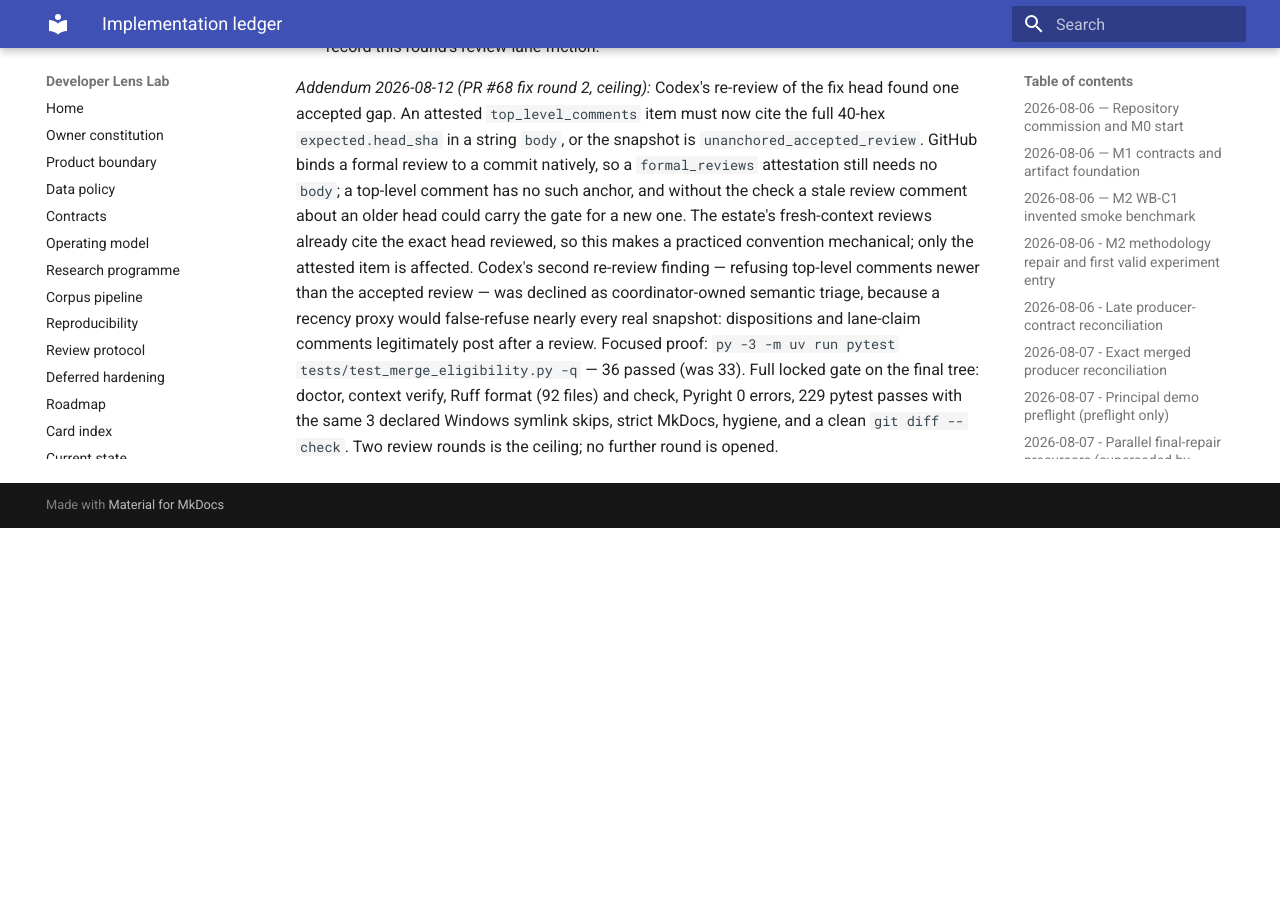
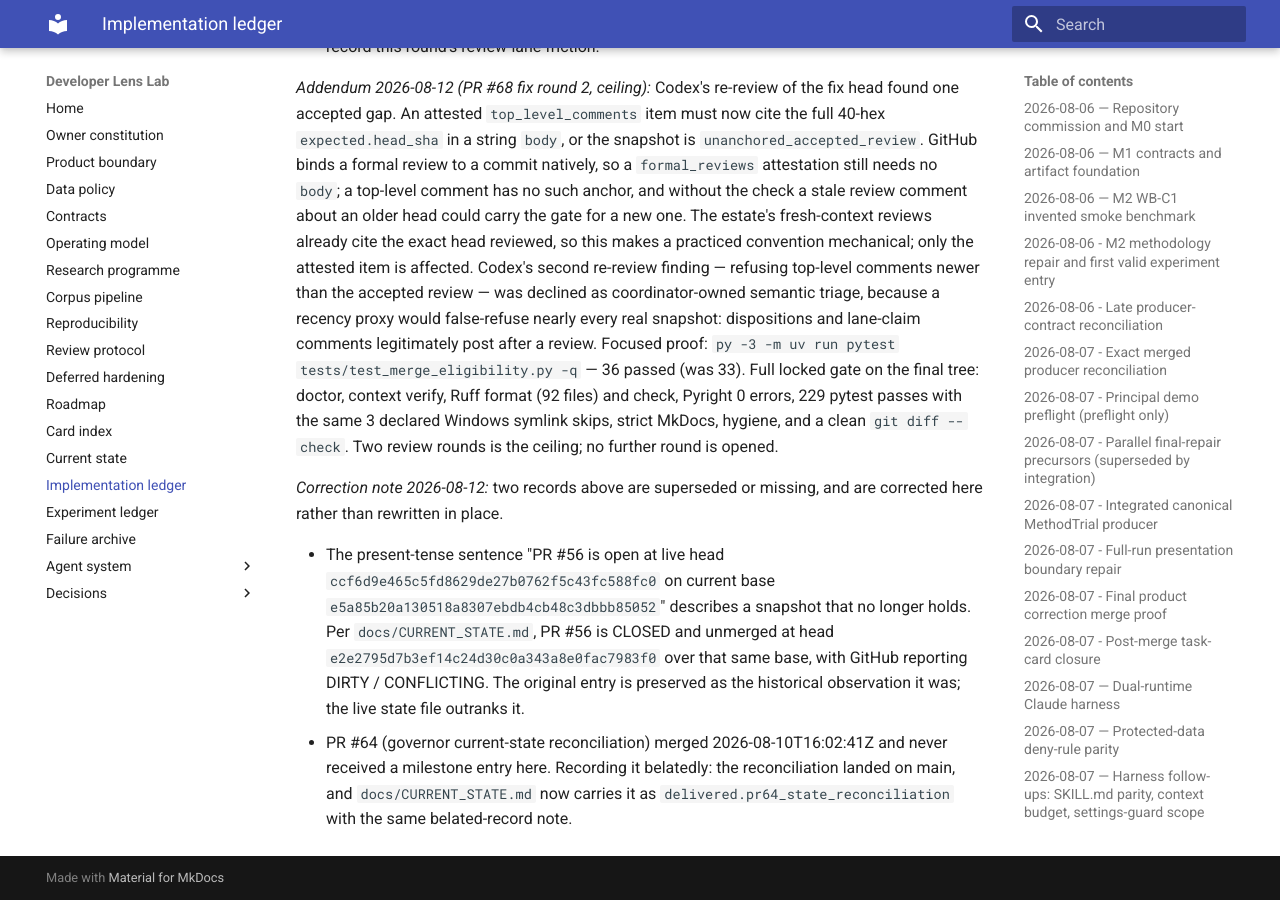
Before and after one commit to Chris0Jeky/developer-lens-lab, an MkDocs documentation site: the page built from docs/IMPLEMENTATION_LEDGER.md, in a window 1280 px wide and 900 px high, scrolled down 35596 px. Built offline with MkDocs 1.6.1 and Material for MkDocs 9.7.7, drawn with Linux system fonts in a browser that asks for light colours; before the commit the page ends 36124 px from its top, so only the background shows below that.

Commit message:
Correct the PR 56 snapshot and record PR 64

```diff
--- a/docs/IMPLEMENTATION_LEDGER.md
+++ b/docs/IMPLEMENTATION_LEDGER.md
@@ -1173,3 +1173,17 @@ proof: `py -3 -m uv run pytest tests/test_merge_eligibility.py -q` — 36 passed
 gate on the final tree: doctor, context verify, Ruff format (92 files) and check, Pyright 0 errors,
 229 pytest passes with the same 3 declared Windows symlink skips, strict MkDocs, hygiene, and a
 clean `git diff --check`. Two review rounds is the ceiling; no further round is opened.
+
+_Correction note 2026-08-12:_ two records above are superseded or missing, and are corrected here
+rather than rewritten in place.
+
+- The present-tense sentence "PR #56 is open at live head `ccf6d9e465c5fd8629de27b0762f5c43fc588fc0`
+  on current base `e5a85b20a130518a8307ebdb4cb48c3dbbb85052`" describes a snapshot that no longer
+  holds. Per `docs/CURRENT_STATE.md`, PR #56 is CLOSED and unmerged at head
+  `e2e2795d7b3ef14c24d30c0a343a8e0fac7983f0` over that same base, with GitHub reporting
+  DIRTY / CONFLICTING. The original entry is preserved as the historical observation it was; the
+  live state file outranks it.
+- PR #64 (governor current-state reconciliation) merged 2026-08-10T16:02:41Z and never received a
+  milestone entry here. Recording it belatedly: the reconciliation landed on main, and
+  `docs/CURRENT_STATE.md` now carries it as `delivered.pr64_state_reconciliation` with the same
+  belated-record note.
```
